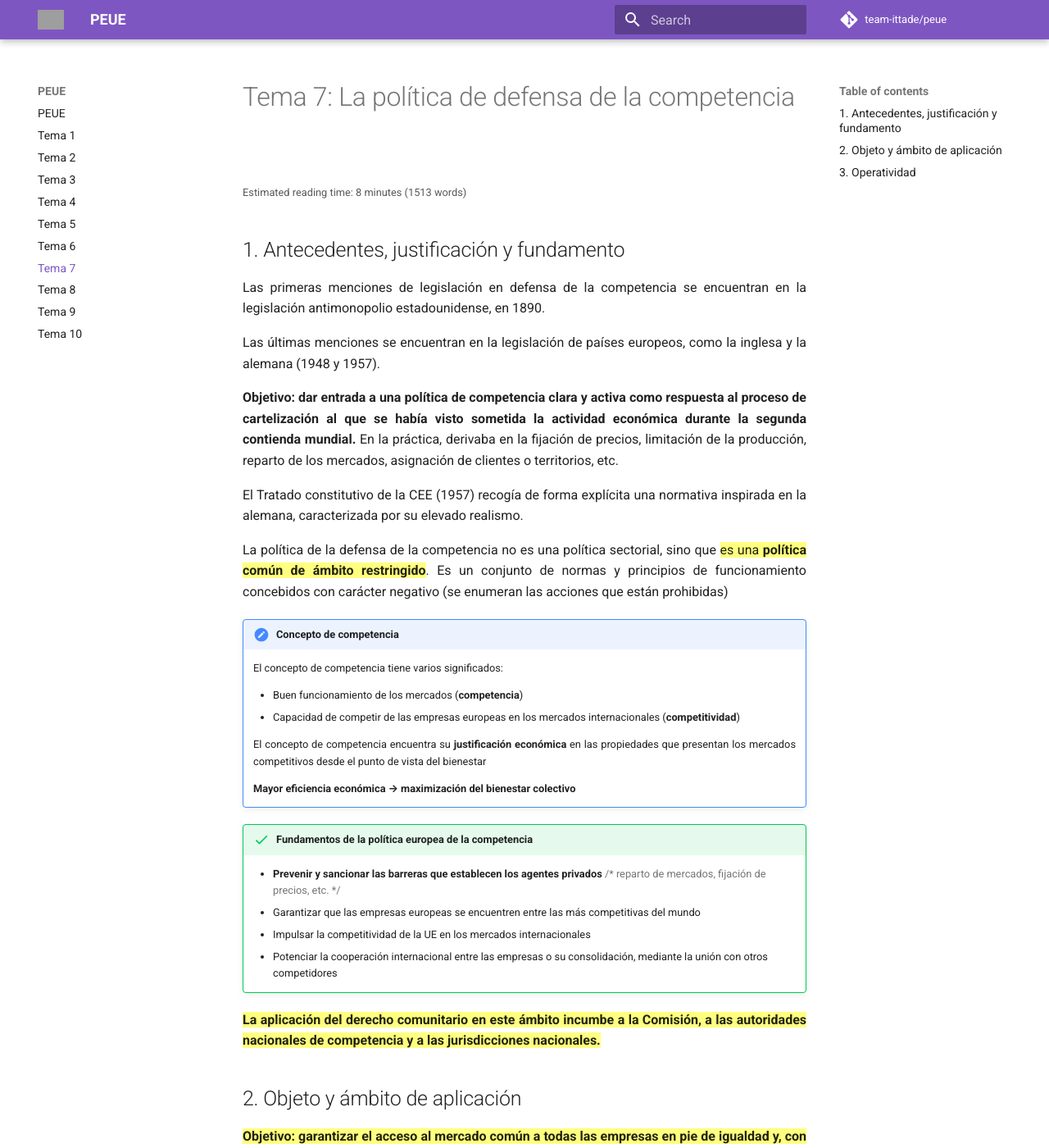
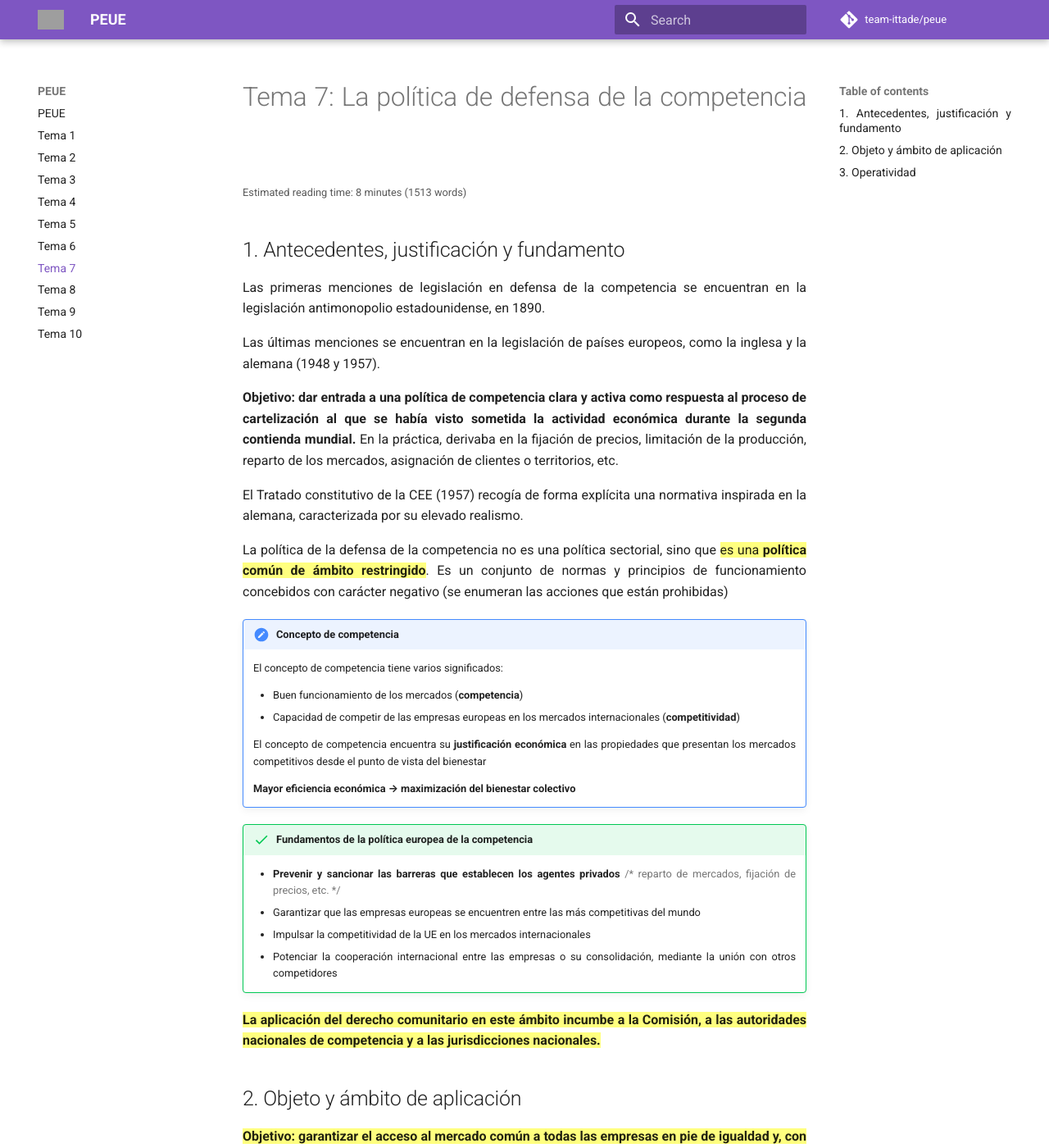
Before and after one commit to team-ittade/peue, an MkDocs documentation site: the page built from docs/tema-7.md, in a window 1280 px wide and 1400 px high. Shown: the whole window at 82% size. Built offline with MkDocs 1.6.1 and Material for MkDocs 9.7.7, drawn with Linux system fonts in a browser that asks for light colours; comment, search, counter and statistics services are not loaded; grey boxes are pictures that could not be loaded.

Commit message:
feat: justify all content

```diff
--- a/docs/css/custom.css
+++ b/docs/css/custom.css
@@ -1,4 +1,4 @@
-p {
+body {
   text-align: justify;
   text-justify: inter-word;
 }
```
